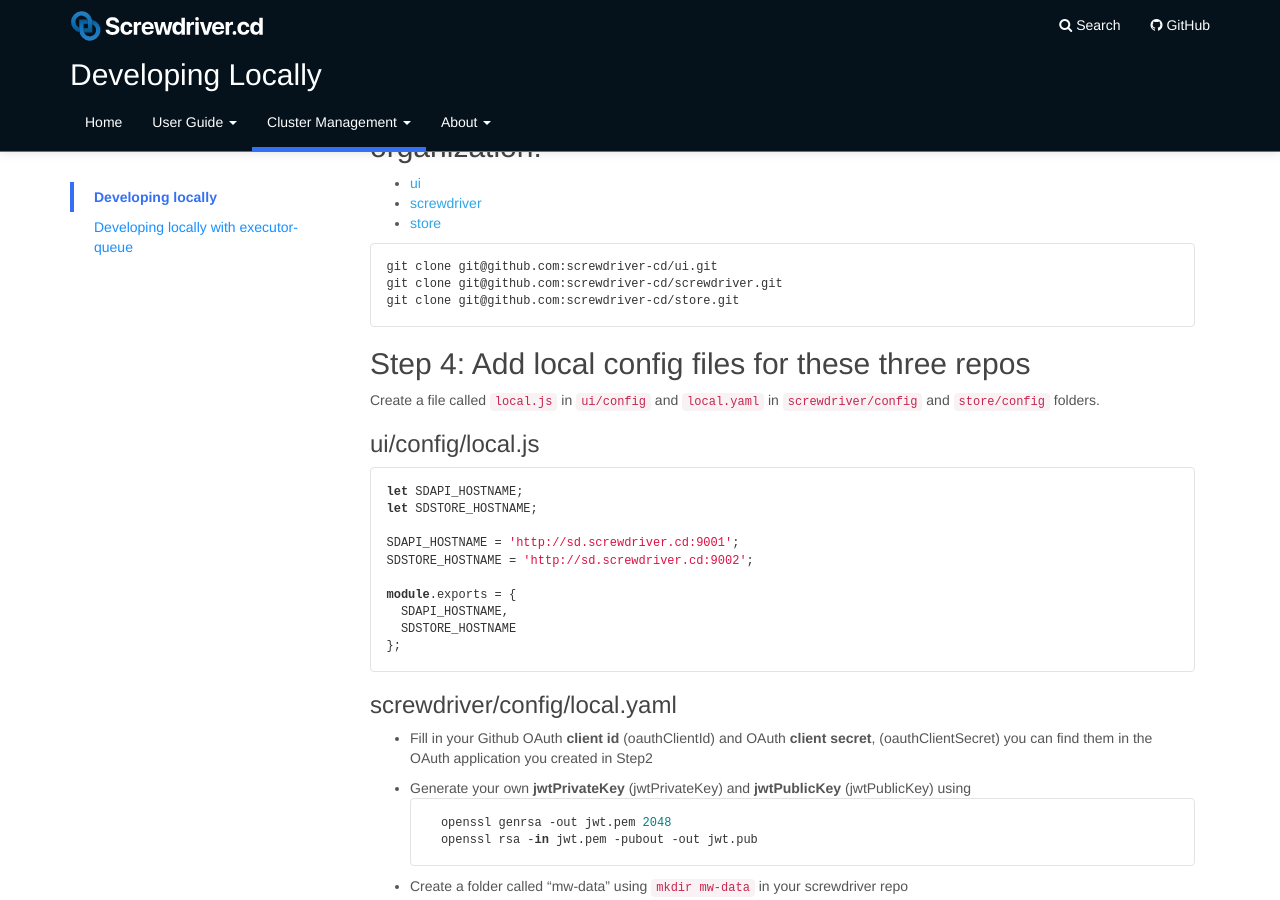
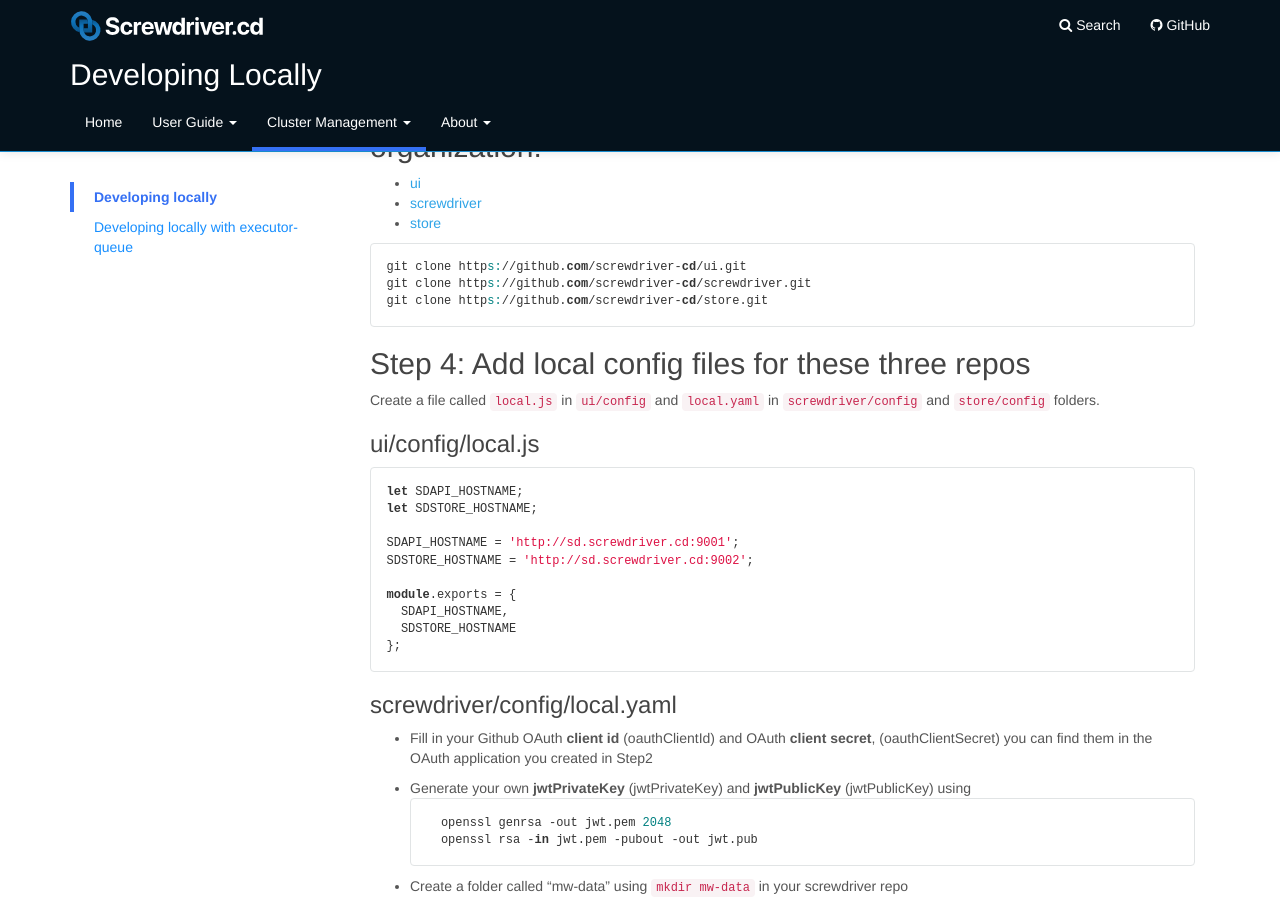
Before and after one commit to screwdriver-cd/guide, a Jekyll site: the page built from docs/cluster-management/developing-locally.md, in a window 1280 px wide and 900 px high, scrolled down 1499 px. Built offline with Jekyll 4.4.1, drawn with Linux system fonts in a browser that asks for light colours; part of the change alters nothing that is shown.

Commit message:
docs: use https protocol (#357)

````diff
--- a/docs/cluster-management/developing-locally.md
+++ b/docs/cluster-management/developing-locally.md
@@ -40,9 +40,9 @@ See screenshot below
 * [store](https://github.com/screwdriver-cd/store)
 
 ```bash
-git clone git@github.com:screwdriver-cd/ui.git
-git clone git@github.com:screwdriver-cd/screwdriver.git
-git clone git@github.com:screwdriver-cd/store.git
+git clone https://github.com/screwdriver-cd/ui.git
+git clone https://github.com/screwdriver-cd/screwdriver.git
+git clone https://github.com/screwdriver-cd/store.git
 ```
 
 ## Step 4: Add local config files for these three repos
````
